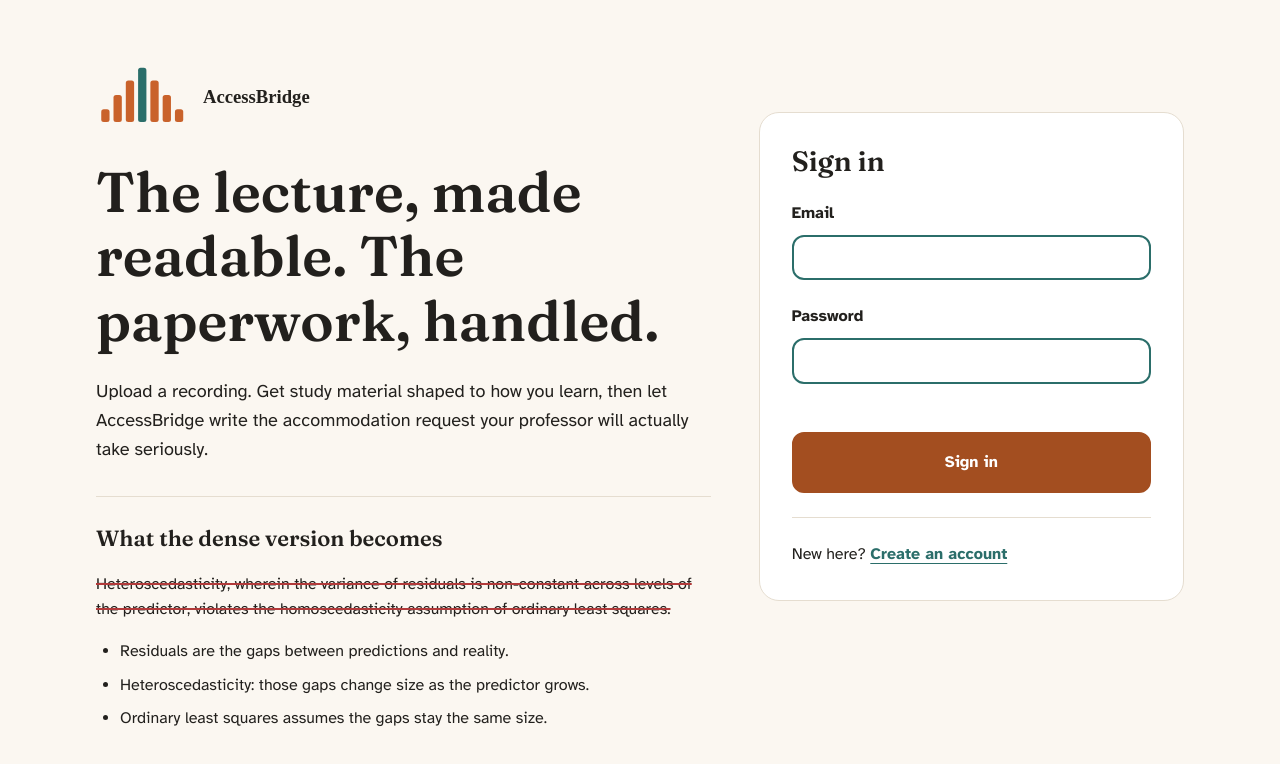
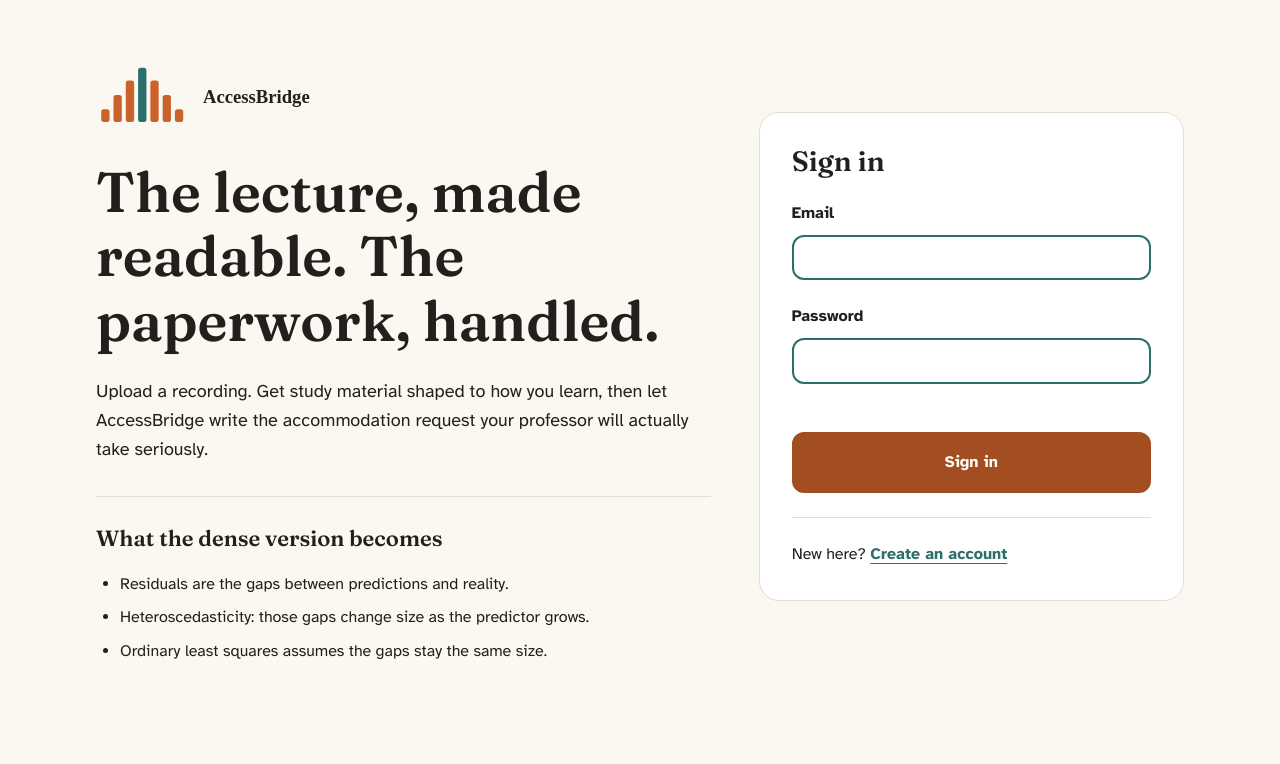
Before and after one commit to Basicthemk/AccessBridge-VTHacks14-, a Next.js app: page /login in a window 1280 px wide. Shown: the top 764 px of the page. Built offline with nearby package versions, Linux system fonts and the light colour scheme; a web font is replaced by a local one.

Commit message:
Remove the crossed-out dense example from the sign-in and sign-up pitch

```diff
--- a/components/AuthShell.tsx
+++ b/components/AuthShell.tsx
@@ -22,14 +22,6 @@ export default function AuthShell({ children }: { children: React.ReactNode }) {
       <div className="md:col-span-7 md:col-start-1 md:row-start-2 md:self-start">
         <figure className="max-w-prose border-t border-border pt-4">
           <figcaption className="font-heading text-xl font-semibold">What the dense version becomes</figcaption>
-          <p className="mt-3">
-            <span className="sr-only">Before: </span>
-            <del className="line-through decoration-error decoration-2">
-              Heteroscedasticity, wherein the variance of residuals is non-constant across
-              levels of the predictor, violates the homoscedasticity assumption of ordinary
-              least squares.
-            </del>
-          </p>
           <ul aria-label="Plain-language version" className="mt-3 list-disc space-y-2 pl-4">
             <li>Residuals are the gaps between predictions and reality.</li>
             <li>Heteroscedasticity: those gaps change size as the predictor grows.</li>
```
